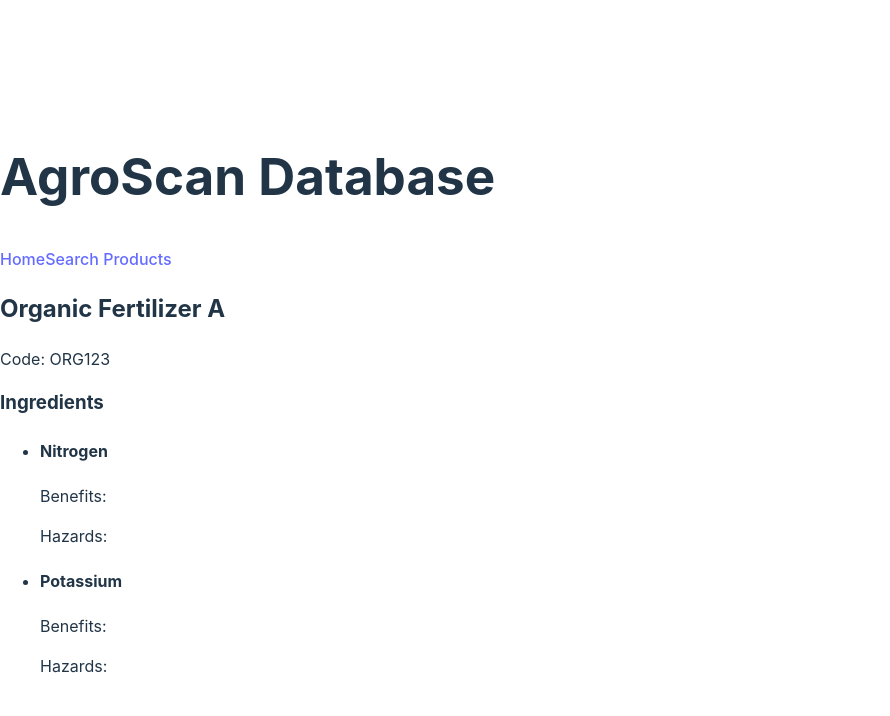
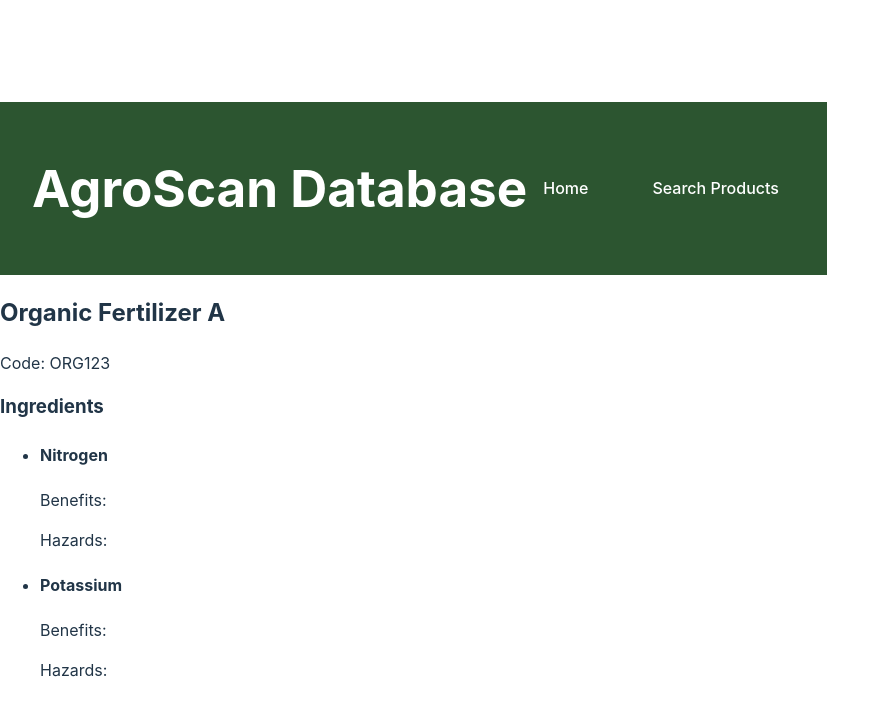
Before and after one commit to Esuza-arch/agro-scan, a React (Create React App) app: page /product/1 in a window 1280 px wide. Shown: the top 716 px of the page, without its empty margins (0-890 px from the left). Built offline with nearby package versions, Linux system fonts and the light colour scheme; no server answers; data requests are answered from the project's data file.

Commit message:
add className to div in Search

```diff
--- a/src/components/Search.js
+++ b/src/components/Search.js
@@ -9,7 +9,7 @@ function Search({ onSearch }) {
   }
 
   return (
-    <div>
+    <div className='search'>
       <h2>Search Products</h2>
       <form onSubmit={handleSubmit} >
         <input type='text' placeholder='Enter product name or code...' value={searchTerm} onChange={(e) => setSearchTerm(e.target.value)} />
--- a/src/index.css
+++ b/src/index.css
@@ -66,3 +66,28 @@
       background-color: #f9f9f9;
     }
   }
+
+  .navbar {
+    background-color: #2c5530;
+    padding: 1rem 2rem;
+    color: white;
+    display: flex;
+    justify-content: space-between;
+    align-items: center;
+  }
+
+  .nav-links {
+    display: flex;
+    gap: 2rem;
+  }
+
+  .nav-links a {
+    color: white;
+    text-decoration: none;
+    padding: 0.5rem 1rem;
+    border-radius: 4px;
+  }
+
+  .nav-links a:hover {
+    background-color: #3a703f;
+  }
```
